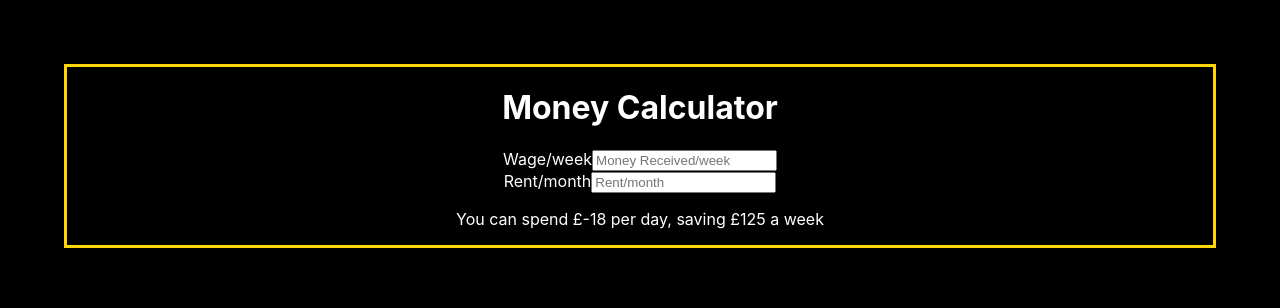
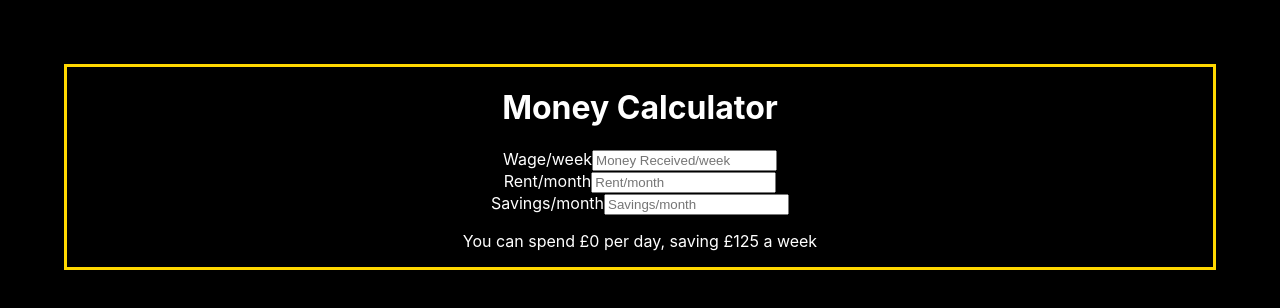
Before and after one commit to lpewton/taxes-calculator, a React (Create React App) app in the folder my-app/: page / in a window 1280 px wide. Shown: the top 308 px of the page. Built offline with nearby package versions, Linux system fonts and the light colour scheme.

Commit message:
Add savings into consideration

```diff
--- a/my-app/src/App.js
+++ b/my-app/src/App.js
@@ -5,7 +5,9 @@ function App() {
 
   const [inputValue, setInputValue] = useState('');
   const [rentValue, setrentValue] = useState('');
-  const perDiam = Math.floor((inputValue - 125 - rentValue / 4) / 7)
+  const [savingsValue, setsavingsValue] = useState('');
+
+  const perDiam = Math.floor((inputValue - savingsValue / 4 - rentValue / 4) / 7)
 
   const InputChange = (event) => {
     setInputValue(event.target.value);
@@ -13,6 +15,10 @@ function App() {
 
   const rentChange = (event) => {
     setrentValue(event.target.value);
+  };
+
+  const savingsChange = (event) => {
+    setsavingsValue(event.target.value);
   };
 
   return (
@@ -28,7 +34,6 @@ function App() {
     placeholder="Money Received/week"
     value={inputValue}
     onChange={InputChange}
-    className='newChoreInput'
   />
   </div>
   <div>
@@ -38,7 +43,15 @@ function App() {
     placeholder="Rent/month"
     value={rentValue}
     onChange={rentChange}
-    className='newChoreInput'
+  />
+  </div>
+  <div>
+  <label>Savings/month</label>
+  <input
+    type="integer"
+    placeholder="Savings/month"
+    value={savingsValue}
+    onChange={savingsChange}
   />
   </div>
   <p>You can spend £{perDiam} per day, saving £125 a week</p>
```
